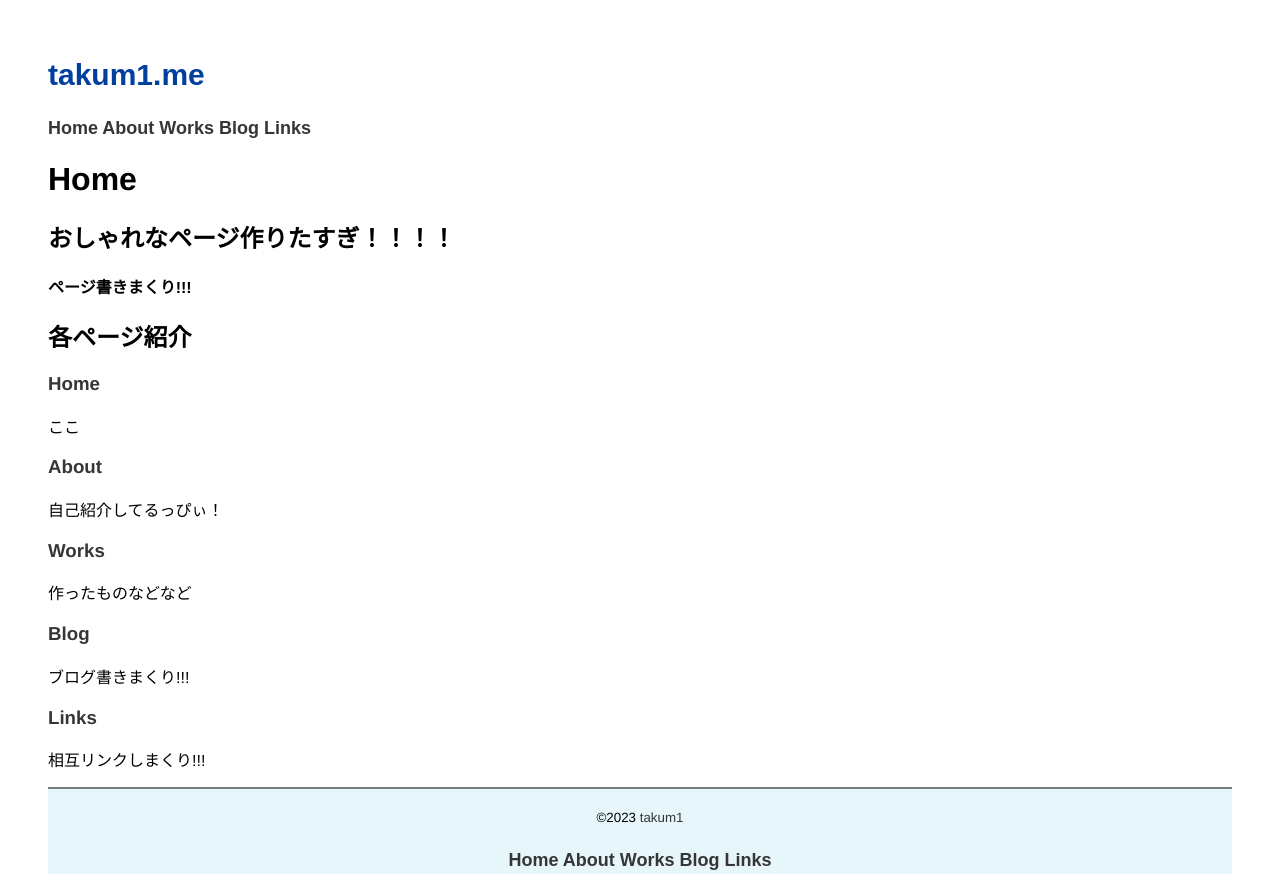
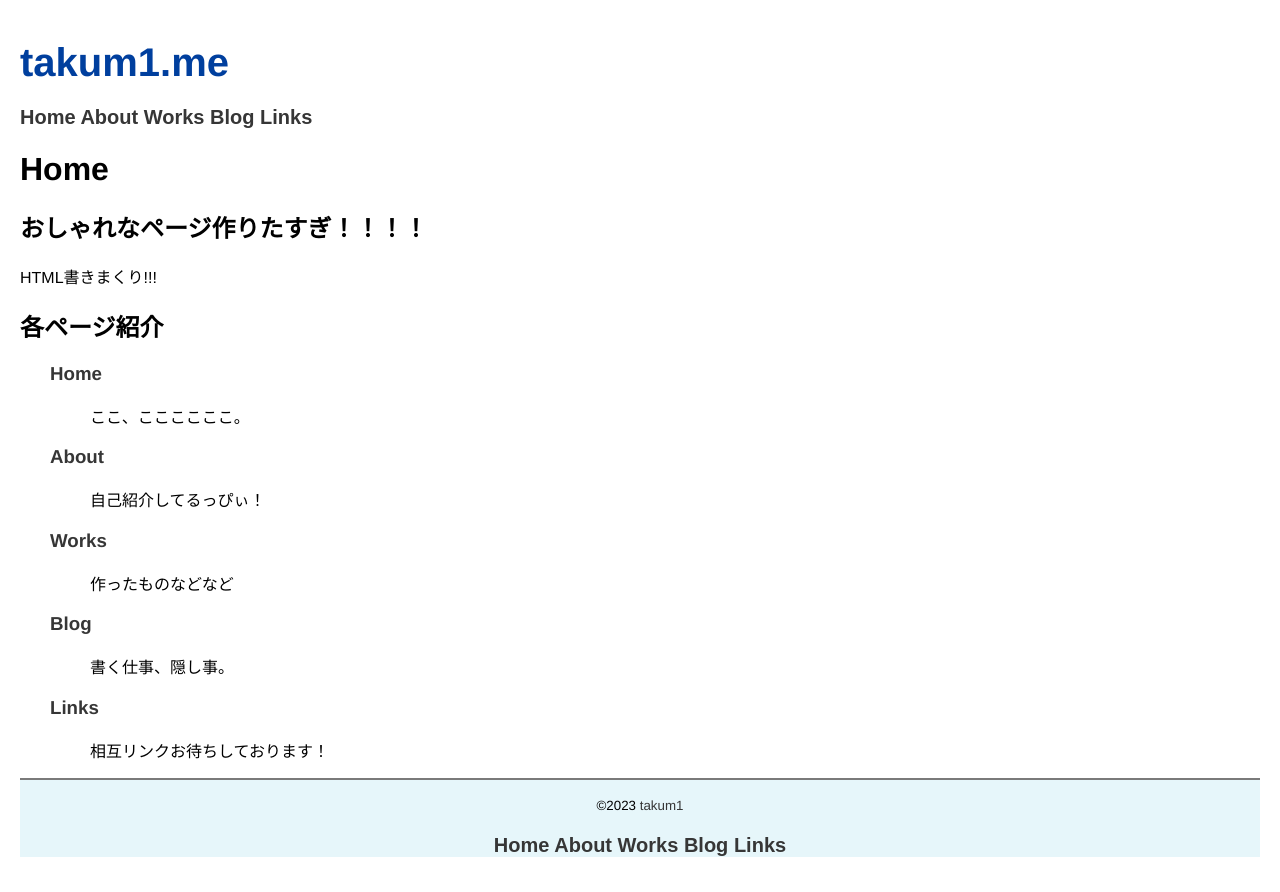
Before and after one commit to takum1-st/mypage-past, a plain HTML site: page index.html in a window 1280 px wide. Drawn offline with Linux system fonts and the light colour scheme.

Commit message:
commit 3

```diff
--- a/index.html
+++ b/index.html
@@ -22,21 +22,44 @@
     </header>
 
     <h1>Home</h1>
+
     <h2>おしゃれなページ作りたすぎ！！！！</h2>
-    <p><strong>ページ書きまくり!!!</strong></p>
+    <p>HTML書きまくり!!!</p>
 
-    <h2 id="descriptionofpages">各ページ紹介</h2>
+    <h2>各ページ紹介</h2>
+    <dl id="descriptionofpages">
+        <dt>
             <h3><a href="index.html" rel="icon">Home</a></h3>
-    <p>ここ</p>
+        </dt>
+        <dd>
+            <p>ここ、ここここここ。</p>
+        </dd>
+        <dt>
             <h3><a href="about.html" rel="tag">About</a></h3>
+        </dt>
+        <dd>
             <p>自己紹介してるっぴぃ！</p>
+        </dd>
+        <dt>
             <h3><a href="works.html" rel="tag">Works</a></h3>
+        </dt>
+        <dd>
             <p>作ったものなどなど</p>
+        </dd>
+        <dt>
             <h3><a href="blog.html" rel="tag">Blog</a></h3>
-    <p>ブログ書きまくり!!!</p>
+        </dt>
+        <dd>
+            <p>書く仕事、隠し事。</p>
+        </dd>
+        <dt>
             <h3><a href="links.html" rel="tag">Links</a></h3>
-    <p>相互リンクしまくり!!!</p>
-    </p>
+
+        </dt>
+        <dd>
+            <p>相互リンクお待ちしております！</p>
+        </dd>
+    </dl>
 
     <footer id="footer">
         <p id="copyright"><small>&copy;2023 <a href="index.html" rel="icon">takum1</small></a></p>
--- a/style-main.css
+++ b/style-main.css
@@ -4,43 +4,7 @@ body {
     font-family: "Helvetica", sans-serif;
     color: #000000;
     background-color: #ffffff;
-    padding: 20px 40px 0px 40px;
-
-}
-
-#title {
-    margin: 0;
-    top: 0px;
-    color: #003f9e;
-    height: 40px;
-    font-size: 30px;
-    font-weight: bold;
-    border-bottom: #000000;
-}
-
-#header {
-    font-family: sans-serif;
-    font-size: large;
-    font-weight: bold;
-}
-
-#headerlinks {
-    font-family: sans-serif;
-    font-size: large;
-    font-weight: bold;
-}
-
-#footer {
-    border-top: 2px solid #7a7a7a;
-    background-color: #e6f6fa;
-    text-align: center;
-    line-height: 1.5;
-}
-
-#footerlinks {
-    font-family: sans-serif;
-    font-size: large;
-    font-weight: bold;
+    margin: 40px 20px 10px;
 }
 
 a:link,
@@ -50,3 +14,31 @@ a:active {
     color: #363636;
     text-decoration: none;
 }
+
+#title {
+    color: #003f9e;
+    font-size: 40px;
+}
+
+#headerlinks {
+    font-family: sans-serif;
+    font-size: 20px;
+    font-weight: bold;
+}
+
+#footer {
+    border-top: 2px solid #7a7a7a;
+    background-color: #e6f6fa;
+    text-align: center;
+    width: 100%;
+}
+
+#footerlinks {
+    font-family: sans-serif;
+    font-size: 20px;
+    font-weight: bold;
+}
+
+#descriptionofpages {
+    padding-left: 30px;
+}
```
Also changed, not shown: about.html (+1 -1 lines), links.html (+1 -1 lines). Lines whose indentation alone changed are shown as unchanged.
